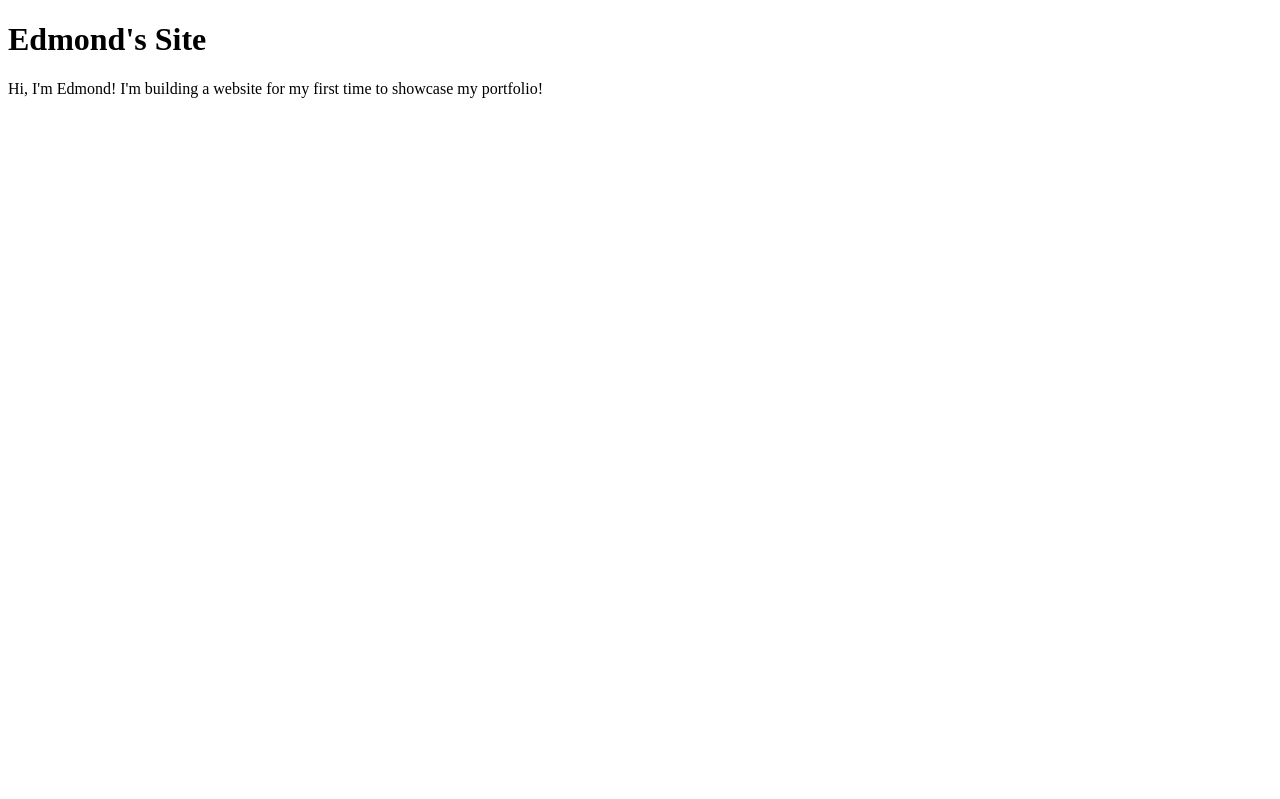
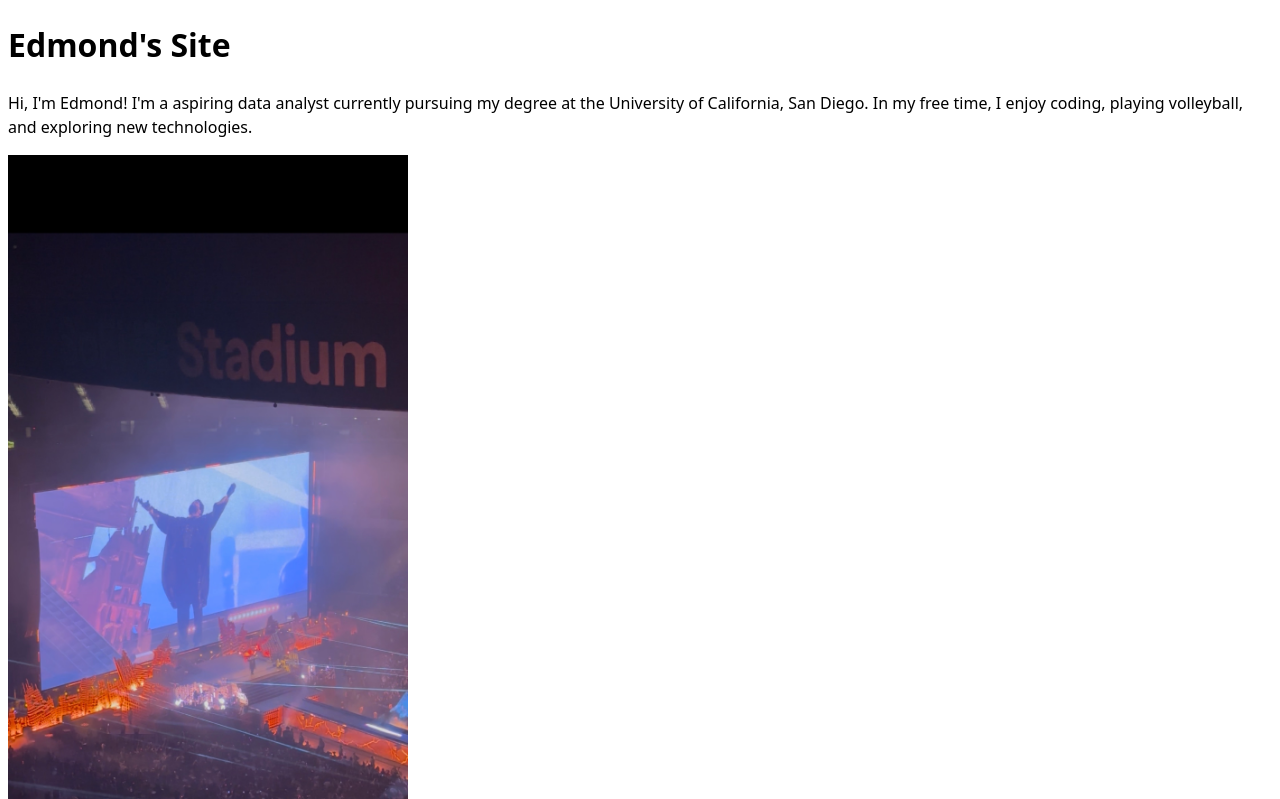
Before and after one commit to edmondjy/DSC-106-Labs, a plain HTML site: page index.html in a window 1280 px wide. Shown: the top 799 px of the page. Drawn offline with Linux system fonts and the light colour scheme.

Commit message:
Adding folders and pages
Added an image folder, project folder, and contact

```diff
--- a/index.html
+++ b/index.html
@@ -4,9 +4,11 @@
     <meta charset="UTF-8">
     <meta name="viewport" content="width=device-width, initial-scale=1.0">
     <title>Edmond Yang: Personal site and Portfolio</title>
+    <link rel="stylesheet" href="style.css">
 </head>
 <body>
     <h1> Edmond's Site</h1>
-    <p>Hi, I'm Edmond! I'm building a website for my first time to showcase my portfolio!</p>
+    <p>Hi, I'm Edmond! I'm a aspiring data analyst currently pursuing my degree at the University of California, San Diego. In my free time, I enjoy coding, playing volleyball, and exploring new technologies.</p>
+    <img src="images/IMG_1457.webp" alt="Picture of The Weeknd performing at SOFI Stadium in Inglewood, CA on 06/25/2025" width="400">
 </body>
 </html>
--- /dev/null
+++ b/style.css
@@ -0,0 +1,6 @@
+body {
+  /* Set line height to 1.5 times the font size
+	   and use the OS’s UI font as the website font
+	 */
+  font: 100%/1.5 system-ui;
+}
```
Also changed, not shown: contact/index.html (added), images/IMG_1457.webp (added), projects/index.html (added).
